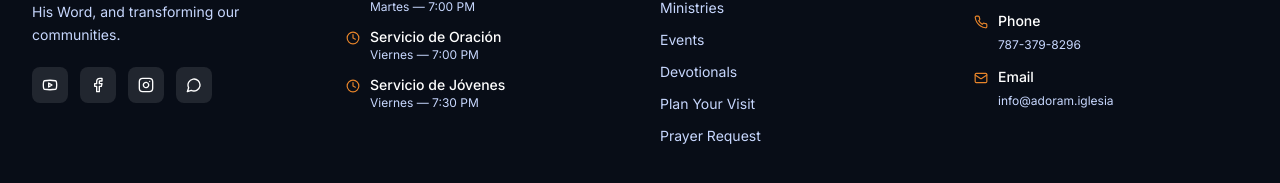
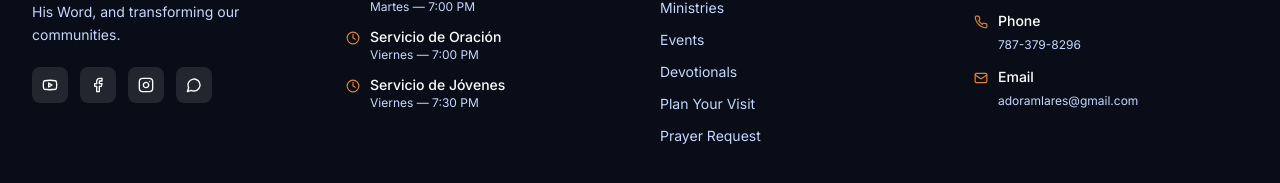
Before and after one commit to Jengaup/Centro-Cristiano-Adoram-Webpage, a Next.js app: page /en/visitar in a window 1280 px wide. Shown: the part 3216-3399 px from the top of the page. Built offline with nearby package versions, Linux system fonts and the light colour scheme; a web font is replaced by a local one.

Commit message:
Update contact email to adoramlares@gmail.com
https://claude.ai/code/session_01BCgaQf9XzTRiDUwfNNpdao

```diff
--- a/src/data/config.ts
+++ b/src/data/config.ts
@@ -6,7 +6,7 @@ export const siteConfig = {
   description:
     "Una familia de fe apostólica protestante comprometida con adorar a Dios, crecer en su Palabra y transformar nuestras comunidades.",
   url: "https://adoram.iglesia",
-  contactEmail: "info@adoram.iglesia",
+  contactEmail: "adoramlares@gmail.com",
   phone: "787-379-8296",
   whatsappNumber: "10000000000",
   address: {
```
